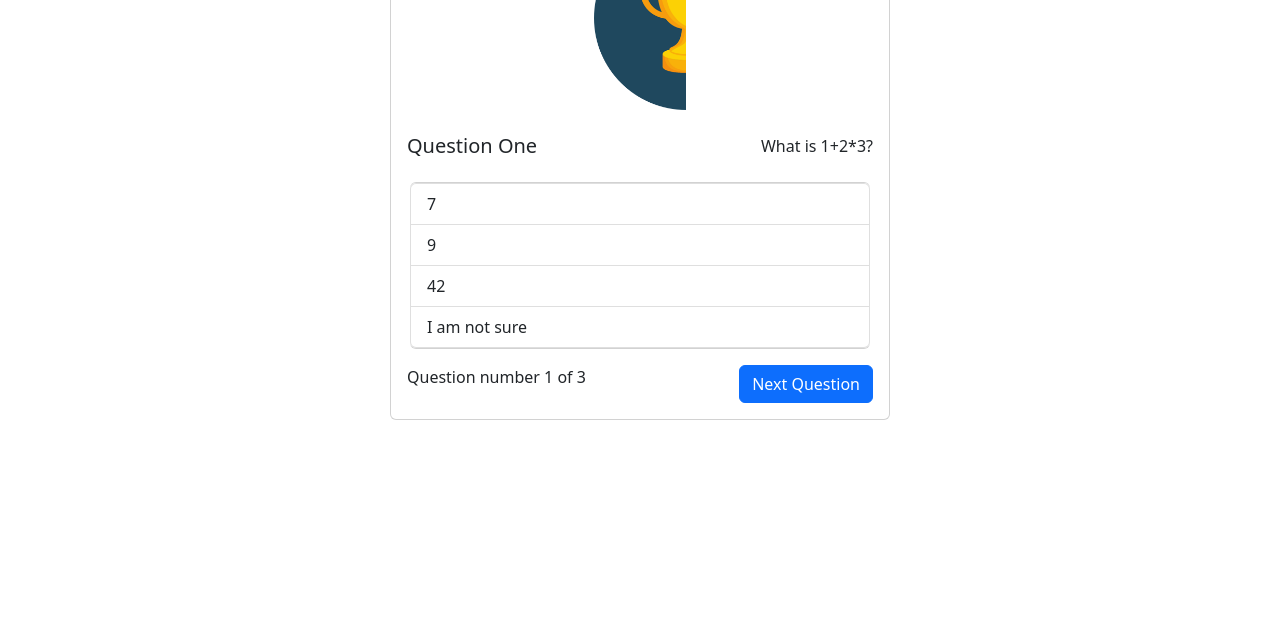
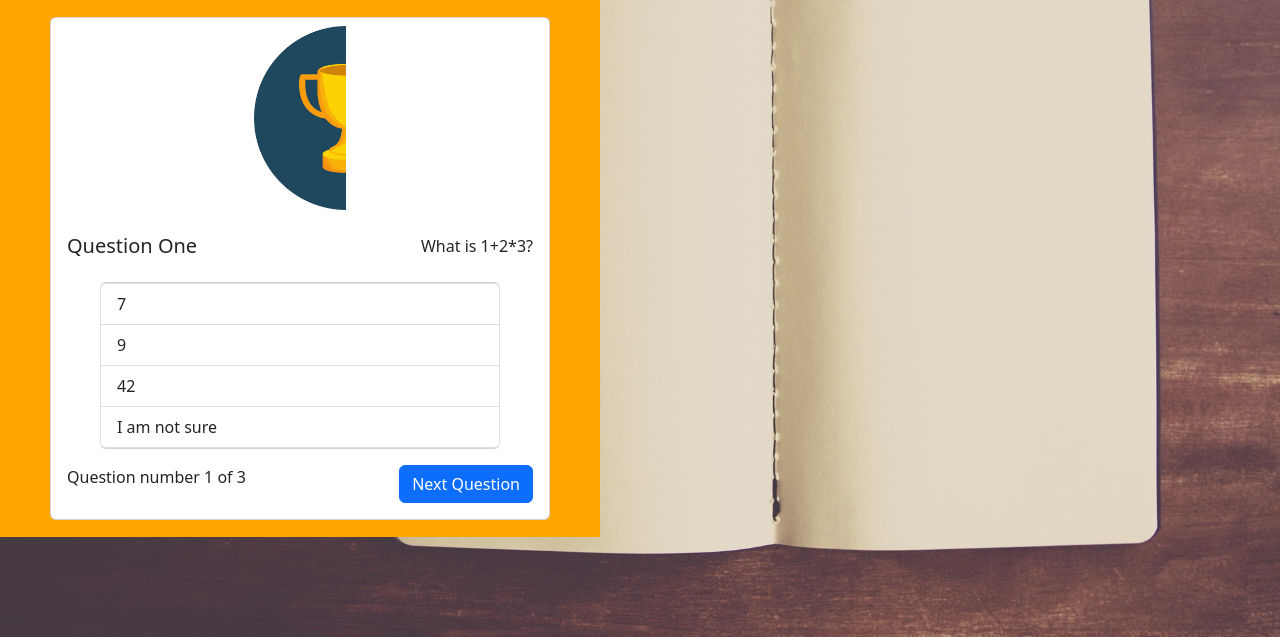
Before and after one commit to FredVomJupiter/Quizzapp, a website: page index.html in a window 1280 px wide. Shown: the part 163-800 px from the top of the page. Drawn offline with nearby package versions, Linux system fonts and the light colour scheme.

Commit message:
new style

```diff
--- a/index.html
+++ b/index.html
@@ -13,7 +13,8 @@
   </head>
 
   <body>
-        <!-- As a link -->
+    <img src="img/background.jpg" class="background-image">
+    <div class="master-wrapp">
       <nav class="navbar bg-light">
         <div class="container-fluid">
           <a class="navbar-brand" href="#">Quizzzzzz</a>
@@ -39,6 +40,9 @@
 
         </div>
       </div>
+    </div>
+        <!-- As a link -->
+
 
     <script src="script.js"></script>
   </body>
--- a/style.css
+++ b/style.css
@@ -1,13 +1,29 @@
 body {
     margin:0;
-    padding: 24px;
     box-sizing: border-box;
   }
 
+.master-wrapp {
+    align-items: center;
+    justify-content: center;
+    background: orange;
+    position: absolute;
+    width: 600px;
+    height: 600px;
+    top: 100px;
+}
+
+.background-image {
+    height: 100vh;
+    width: 100vw;
+    object-fit: cover;
+}
+
 .card-wrapper {
     display: flex;
+    justify-content: center;
     align-items: center;
-    justify-content: center;
+    margin-top: 24px;
 }
 
 .card {
@@ -16,7 +32,8 @@ body {
 }
 
 .list-group {
-    width: 460px;
+    max-width: 480px;
+    width: 400px;
     min-width: 230px;
     align-self: center;
 }
```
Also changed, not shown: img/background.jpg (added), 1 other file. Lines whose indentation alone changed are shown as unchanged.
